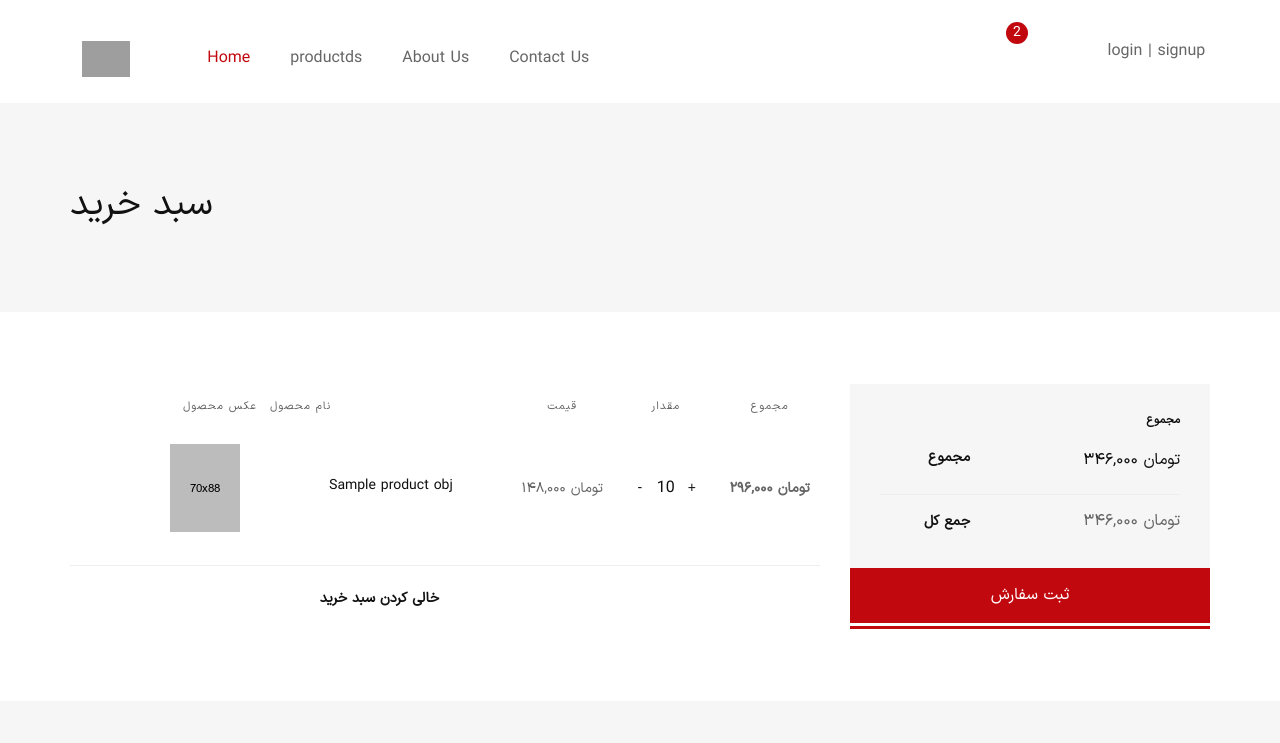
After one commit to mamadparto/online-shop-web-app, a Django app: template cart/templates/cart/cart_detail.html in a window 1280 px wide. The commit adds this page. Shown: the top 743 px of the page. Run offline with Django 4.2, Linux system fonts and the light colour scheme; the template is opened without the code that fills it: most values are stand-ins (such as "Sample title", 1, 10 or a date in 2020); some libraries are stand-ins or nearby versions; some web fonts are replaced; grey boxes are pictures that could not be loaded.

```diff
--- a/cart/cart.py
+++ b/cart/cart.py
@@ -10,7 +10,7 @@ class Cart:
         """
         self.request = request
 
-        self.session = self.session
+        self.session = request.session
 
         cart = self.session.get('cart')
 
@@ -29,7 +29,7 @@ class Cart:
         if product_id not in self.cart:
             self.cart[product_id] = {'quantity' : quantity}
         else:
-            self.cart[product_id][quantity] += quantity
+            self.cart[product_id]['quantity'] += quantity
 
 
         self.save()
--- /dev/null
+++ b/cart/forms.py
@@ -0,0 +1,6 @@
+from django import forms
+
+class AddToCartProductForm(forms.Form):
+    QUANTITY_CHOICES = [(i, str(i)) for i in range(1,16)]
+
+    quantity = forms.TypedChoiceField(choices=QUANTITY_CHOICES, coerce=int)
--- /dev/null
+++ b/cart/templates/cart/cart_detail.html
@@ -0,0 +1,124 @@
+{% extends '_base.html' %}
+{% load crispy_forms_tags %}
+{% load i18n %}
+
+{% block title %}{% endblock title %}
+
+
+{% block content %}
+
+        <!-- Breadcrumb area Start -->
+        <div class="breadcrumb-area bg-color ptb--90" data-bg-color="#f6f6f6">
+            <div class="container">
+                <div class="row">
+                    <div class="col-12">
+                        <div class="d-flex justify-content-between align-items-center flex-sm-row flex-column">
+                            <h1 class="page-title">سبد خرید</h1>
+                        </div>
+                    </div>
+                </div>
+            </div>
+        </div>
+        <!-- Breadcrumb area End -->
+
+        <!-- Main Content Wrapper Start -->
+        <div class="main-content-wrapper">
+            <div class="page-content-inner ptb--80">
+                <div class="container">
+                    <div class="row">
+                        <div class="col-lg-8 mb-md--50">
+                            <form class="cart-form" action="#">
+                                <div class="row no-gutters">
+                                    <div class="col-12">
+                                        <div class="table-content table-responsive">
+                                            <table class="table text-center">
+                                                <thead>
+                                                    <tr>
+                                                        <th>&nbsp;</th>
+                                                        <th>عکس محصول</th>
+                                                        <th class="text-left">نام محصول</th>
+                                                        <th>قیمت</th>
+                                                        <th>مقدار</th>
+                                                        <th>مجموع</th>
+                                                    </tr>
+                                                </thead>
+                                                <tbody>
+                                                  {% for item in cart %}
+
+                                                  <tr>
+                                                    <td class="product-remove text-left"><a href="{% url 'cart:cart_remove' item.product_obj.id %}"><i class="flaticon flaticon-cross"></i></a></td>
+                                                    <td class="product-thumbnail text-left">
+                                                        <img src="assets/img/products/prod-10-70x88.jpg" alt="Product Thumnail">
+                                                    </td>
+                                                    <td class="product-name wide-column">
+                                                        <h3>
+                                                            <a href="{{item.product_obj.get_absolute_url}}">{{item.product_obj.title}}</a>
+                                                        </h3>
+                                                    </td>
+                                                    <td class="product-price">
+                                                        <span class="product-price-wrapper">
+                                                            <span class="money">۱۴۸,۰۰۰ تومان</span>
+                                                        </span>
+                                                    </td>
+                                                    <td class="product-quantity">
+                                                        <div class="quantity">
+                                                            <input type="number" class="quantity-input" name="qty" id="qty-1" value="{{item.quantity}}" min="1">
+                                                        </div>
+                                                    </td>
+                                                    <td class="product-total-price">
+                                                        <span class="product-price-wrapper">
+                                                            <span class="money">۲۹۶,۰۰۰ تومان</span>
+                                                        </span>
+                                                    </td>
+                                                </tr>
+
+                                                  {% endfor %}
+                                                </tbody>
+                                            </table>
+                                        </div>
+                                    </div>
+                                </div>
+                                <div class="row no-gutters border-top pt--20 mt--20">
+                                    <div class="col-sm-6 text-sm-right">
+                                        <button type="submit" class="cart-form__btn">خالی کردن سبد خرید</button>
+                                    </div>
+                                </div>
+                            </form>
+                        </div>
+                        <div class="col-lg-4">
+                            <div class="cart-collaterals">
+                                <div class="cart-totals">
+                                    <h5 class="font-size-14 font-bold mb--15">مجموع</h5>
+                                    <div class="cart-calculator">
+                                        <div class="cart-calculator__item">
+                                            <div class="cart-calculator__item--head">
+                                                <span>مجموع</span>
+                                            </div>
+                                            <div class="cart-calculator__item--value">
+                                                <span>۳۴۶,۰۰۰ تومان</span>
+                                            </div>
+                                        </div>
+                                        <div class="cart-calculator__item order-total">
+                                            <div class="cart-calculator__item--head">
+                                                <span>جمع کل</span>
+                                            </div>
+                                            <div class="cart-calculator__item--value">
+                                                <span class="product-price-wrapper">
+                                                    <span class="money">۳۴۶,۰۰۰ تومان</span>
+                                                </span>
+                                            </div>
+                                        </div>
+                                    </div>
+                                </div>
+                                <a href="checkout.html" class="btn btn-fullwidth btn-bg-red btn-color-white btn-hover-2">
+                                    ثبت سفارش
+                                </a>
+                            </div>
+                        </div>
+                    </div>
+                </div>
+            </div>
+        </div>
+        <!-- Main Content Wrapper Start -->
+
+{% endblock content %}
--- a/config/urls.py
+++ b/config/urls.py
@@ -21,4 +21,5 @@ urlpatterns = [
     path('', include('pages.urls') ),
     path('accounts/', include('allauth.urls')),
     path('products/', include('products.urls')),
+    path('cart/', include('cart.urls')),
 ]
--- a/products/urls.py
+++ b/products/urls.py
@@ -2,6 +2,7 @@ from django.urls import path
 
 # from .views import ProductListView, ProductDetailView, CommentCreatedView, comment_validation
 from . import views
+
 
 urlpatterns = [
     path('',views.ProductListView.as_view(), name='product_list'),
--- a/products/views.py
+++ b/products/views.py
@@ -5,8 +5,11 @@ from django.shortcuts import reverse, get_object_or_404
 from django.views import generic
 from django.contrib import messages
 # from .models import Product, ProductComment
+
+
 from . import models
 from .forms import CommentForms
+from cart.forms import AddToCartProductForm
 
 class ProductListView(generic.ListView):
     # model = Product
--- a/templates/_base.html
+++ b/templates/_base.html
@@ -52,7 +52,7 @@
                                 <div class="site-branding" style="margin-right: 30px;">
                                     <a href="index.html" class="logo">
                                         <figure class="logo--normal d-none d-sm-block">
-                                            <img class="px-5" src="{% static 'img/codingyar_logo.png' %}" style="max-height: 50px; margin-bottom: -15px;" alt="Logo">
+                                            <img class="px-5" src="..." style="max-height: 50px; margin-bottom: -15px;" alt="Logo">
                                         </figure>
                                     </a>
                                 </div>
@@ -163,7 +163,7 @@
                         <div class="col-lg-9 text-center">
                             <div class="footer-widget mb--50">
                                 <div class="textwidget">
-                                    <img src="{% static 'img/codingyar_logo.png' %}" alt="Logo">
+                                    <img src="..." alt="Logo">
                                 </div>
                             </div>
                             <div class="footer-widget mb--50 pb--1">
```
Also changed, not shown: cart/urls.py (+10 -0 lines), cart/views.py (+35 -2 lines), products/templates/products/product_detail.html (+19 -2 lines).
